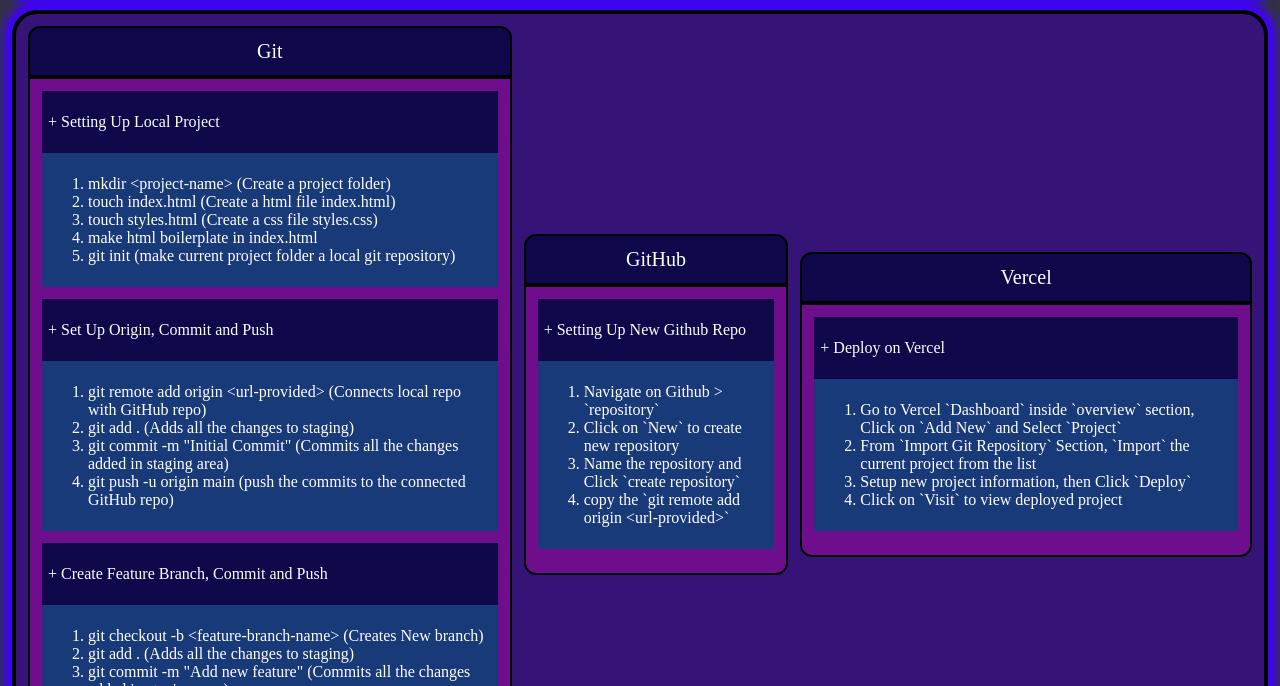
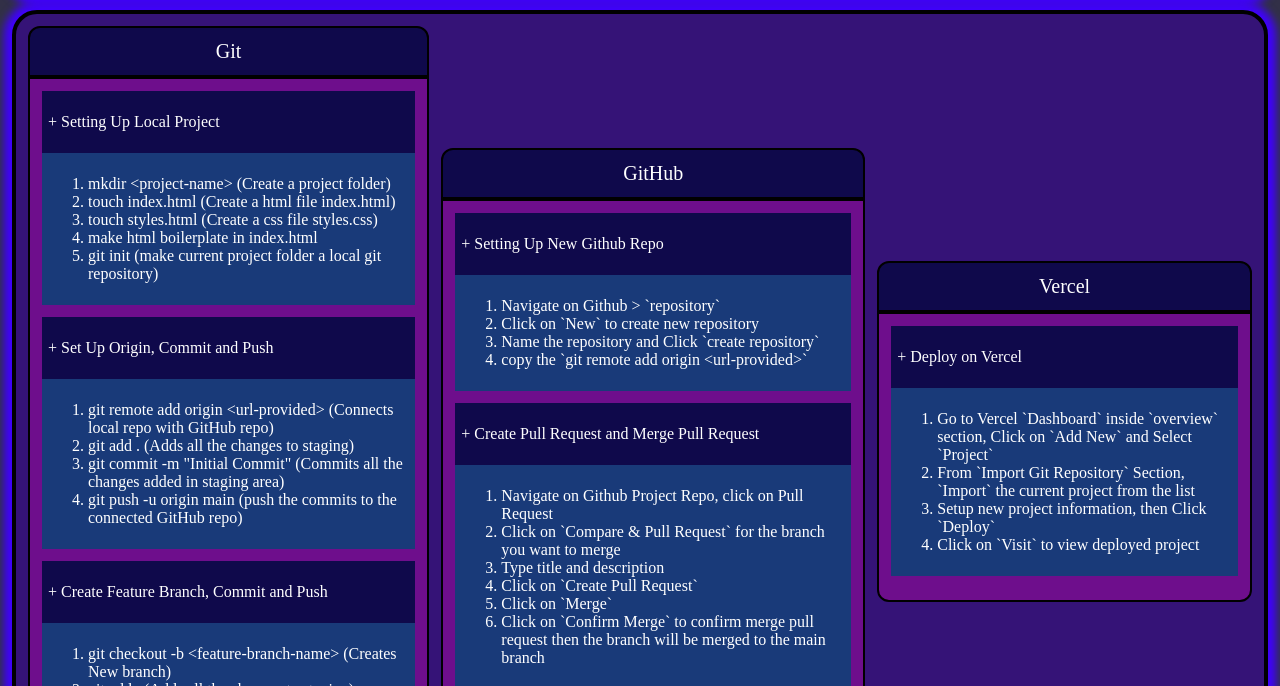
Before and after one commit to diwakarstha997/build-cicd-pipeline, a plain HTML site: page index.html in a window 1280 px wide. Shown: the part 114-800 px from the top of the page. Drawn offline with Linux system fonts and the light colour scheme.

Commit message:
Add new Github section about pull and merge

```diff
--- a/index.html
+++ b/index.html
@@ -110,7 +110,7 @@
                 </div>
 
                 <div class="process-primary-body">
-                    <!-- Process Secondary Card 1 -->
+                    <!-- GitHub - Process Secondary Card 1 : Setup New Repo -->
                     <div class="process-secondary-card">
                         <div class="process-secondary-header">
                             <p>+ Setting Up New Github Repo</p>
@@ -129,6 +129,36 @@
                                 </li>
                                 <li>
                                     copy the `git remote add origin &lt;url-provided&gt;`
+                                </li>
+                            </ol>
+                        </div>
+                    </div>
+
+                     <!-- GitHub - Process Secondary Card 2 : Create pull request, merge pull request -->
+                     <div class="process-secondary-card">
+                        <div class="process-secondary-header">
+                            <p>+ Create Pull Request and Merge Pull Request</p>
+                        </div>
+
+                        <div class="process-secondary-body">
+                            <ol>
+                                <li>
+                                    Navigate on Github Project Repo, click on Pull Request
+                                </li>
+                                <li>
+                                    Click on `Compare & Pull Request` for the branch you want to merge
+                                </li>
+                                <li>
+                                    Type title and description
+                                </li>
+                                <li>
+                                    Click on `Create Pull Request`
+                                </li>
+                                <li>
+                                    Click on `Merge`
+                                </li>
+                                <li>
+                                    Click on `Confirm Merge` to confirm merge pull request then the branch will be merged to the main branch
                                 </li>
                             </ol>
                         </div>
```
